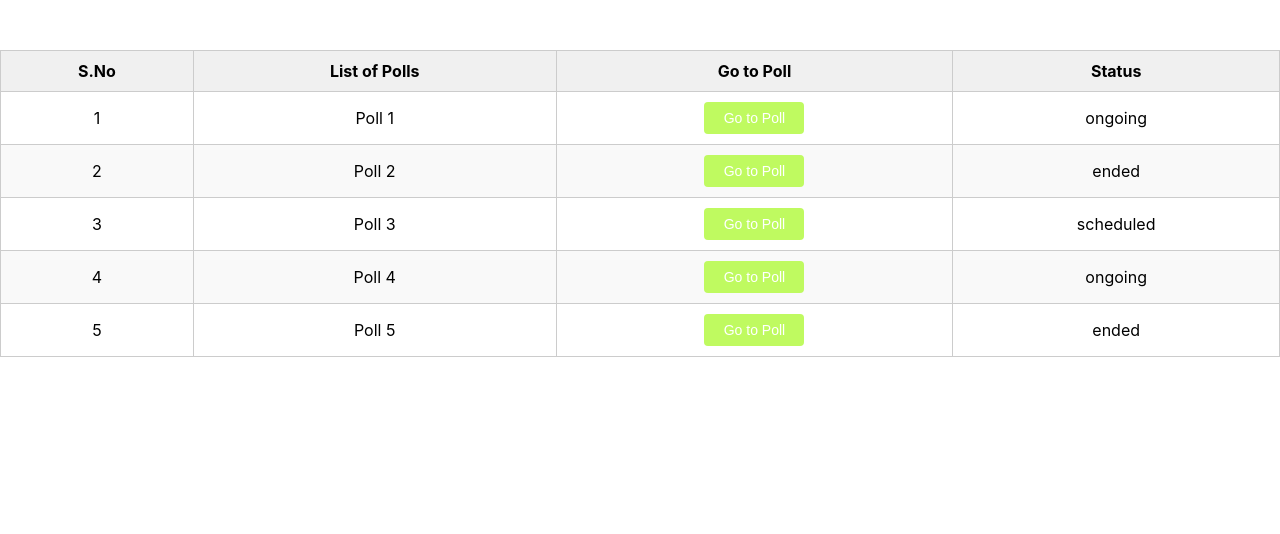
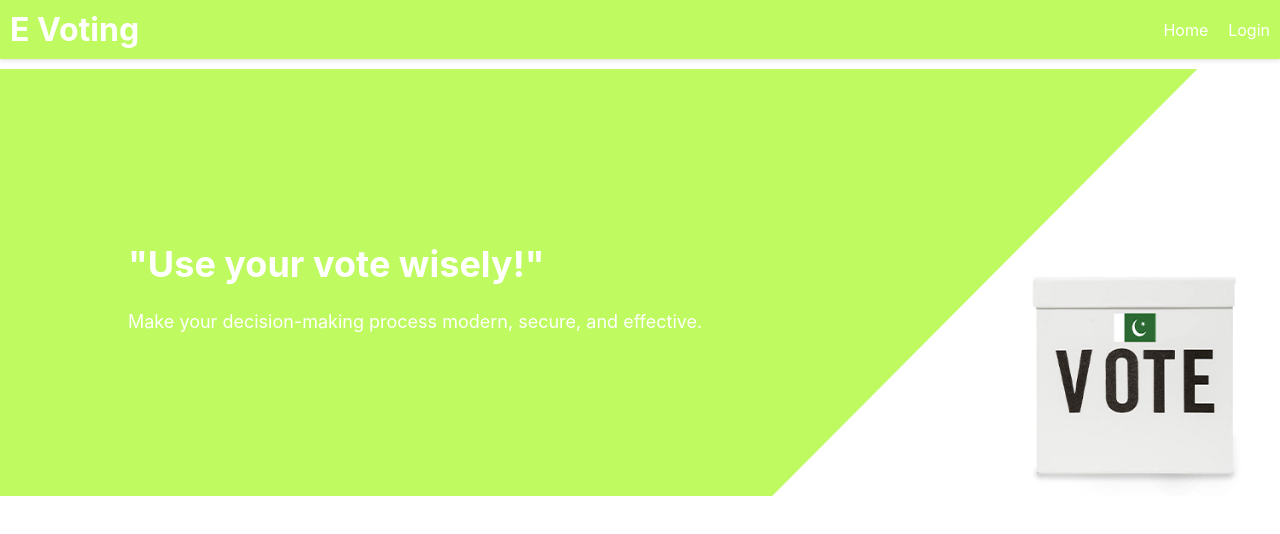
Before and after one commit to Rashidhussain547/E-voting, a React (Create React App) app: page /VoteScreen in a window 1280 px wide. Shown: the top 534 px of the page. Built offline with nearby package versions, Linux system fonts and the light colour scheme.

Commit message:
new changes

```diff
--- a/src/App.js
+++ b/src/App.js
@@ -6,7 +6,7 @@ import React from 'react';
 //import Adminlogin from './Pages/AdminLogin/Adminlogin';
 //import VoteScreen from './Pages/Votescreen/Votescreen'
 //import AddElectionForm from './Pages/AddElection/Addelection';
-import PollTable from './Pages/Poll/Poll';
+//import PollTable from './Pages/Poll/Poll';
 //import Navbar from './Components/Navbar';
 //import AppRouter from "./router"
 //import PollTable from './Pages/Poll/Poll';
@@ -14,15 +14,16 @@ import PollTable from './Pages/Poll/Poll';
 //import CandidateForm from './Components/CandidateForm';
 //import StaticBanner from './Components/Banner';
 //import ElectionResults from './Pages/Result/Result';
+//import ElectionNotice from './Pages/Notice/Notice';
+import Home from './Pages/Home/Home';
 
 function App() {
   return (
    <>
-   <PollTable/>
+   <Home/>
    </>
   );
 }
-
 export default App;
 
 //<Candidate/>
--- a/src/Components/Banner.css
+++ b/src/Components/Banner.css
@@ -1,10 +1,40 @@
-/* Styles for Static Banner */
-.static-banner {
-    display: flex;
-    overflow: hidden; /* Hide overflowing images */
+.banner-container {
+    position: relative;
+    margin-top: 10px;
   }
 
-  .static-banner img {
+  .banner-image {
     width: 100%;
-    height: 70vh; /* Maintain image aspect ratio */
+    height: auto;
   }
+
+  .banner-text-container {
+    position: absolute;
+    top: 50%;
+    left: 10%;
+    transform: translateY(-50%);
+    color: white;
+    text-align: left;
+  }
+
+  .animated-text {
+    font-size: 36px;
+    font-weight: bold;
+    opacity: 0;
+    animation: fadeIn 2s forwards;
+  }
+
+  .sub-text {
+    font-size: 18px;
+  }
+
+  @keyframes fadeIn {
+    from {
+      opacity: 0;
+      transform: translateY(-20px);
+    }
+    to {
+      opacity: 1;
+      transform: translateY(0);
+    }
+  }
--- a/src/Components/Banner.jsx
+++ b/src/Components/Banner.jsx
@@ -1,13 +1,23 @@
 import React from 'react';
-import img1 from '../Assets/Images/banner.jpg'
-import './Banner.css'
+import './Banner.css';
+import bannerimg from '../Assets/Images/banner_2.jpg'
 
-const StaticBanner = () => {
+const Banner = () => {
   return (
-    <div className="static-banner">
-      <img src={img1}alt="Banner 1" />
+    <div className="banner-container">
+      <img
+        src={bannerimg}
+        alt="Banner"
+        className="banner-image"
+      />
+      <div className="banner-text-container">
+        <h1 className="animated-text">"Use your vote wisely!"</h1>
+        <p className="sub-text">
+          Make your decision-making process modern, secure, and effective.
+        </p>
+      </div>
     </div>
   );
 };
 
-export default StaticBanner;
+export default Banner;
--- a/src/Components/Navbar.css
+++ b/src/Components/Navbar.css
@@ -1,7 +1,6 @@
 /* Navbar.css */
 
 .navbar {
-  width: 100%;
   display: flex;
   justify-content: space-between;
   align-items: center;
--- a/src/Pages/Home/Home.jsx
+++ b/src/Pages/Home/Home.jsx
@@ -0,0 +1,18 @@
+import React from 'react';
+// import Guidelines from './Guidelines';
+// import Footer from './Footer';
+import StaticBanner from '../../Components/Banner';
+import Navbar from '../../Components/Navbar';
+
+const Home = () => {
+  return (
+    <div>
+      <Navbar/>
+      <StaticBanner />
+      {/* <Guidelines /> */}
+      {/* <Footer /> */}
+    </div>
+  );
+};
+
+export default Home;
--- /dev/null
+++ b/src/Pages/Notice/Notice.css
@@ -0,0 +1,27 @@
+.election-notice-container {
+    display: flex;
+    width: 100%;
+  }
+
+  .left-side {
+    margin-left: 150px;
+    margin-top: 150px;
+  }
+
+  .election-image {
+    width: 70%;
+    height: auto;
+  }
+
+  .right-side {
+    height: 200px;
+    width: 500px;
+    box-shadow: 2px 2px 10px rgba(0, 0, 0, 0.1); /* You can adjust the box shadow properties as needed */
+    padding: 20px;
+    margin-top: 120px;
+    margin-right: 50px;
+  }
+
+  h2 {
+    margin-bottom: 10px;
+  }
--- /dev/null
+++ b/src/Pages/Notice/Notice.jsx
@@ -0,0 +1,26 @@
+import React from 'react';
+import './Notice.css';
+import img from '../../Assets/Images/mega.png'
+import Navbar from '../../Components/Navbar';
+
+const ElectionNotice = () => {
+  // Replace this with the actual date of the election
+  const electionDate = '2024-08-15';
+
+  return (
+    <>
+    <Navbar/>
+    <div className="election-notice-container">
+      <div className="left-side">
+        <img src={img} alt="Election" className="election-image" />
+      </div>
+      <div className="right-side">
+        <h2>Election Notice</h2>
+        <p>The election will be held on {electionDate}.</p>
+      </div>
+    </div>
+    </>
+  );
+};
+
+export default ElectionNotice;
```
Also changed, not shown: src/Pages/Home/Home.css (+40 -0 lines), src/Assets/Images/banner_2.jpg (added), src/Assets/Images/mega.png (added).
